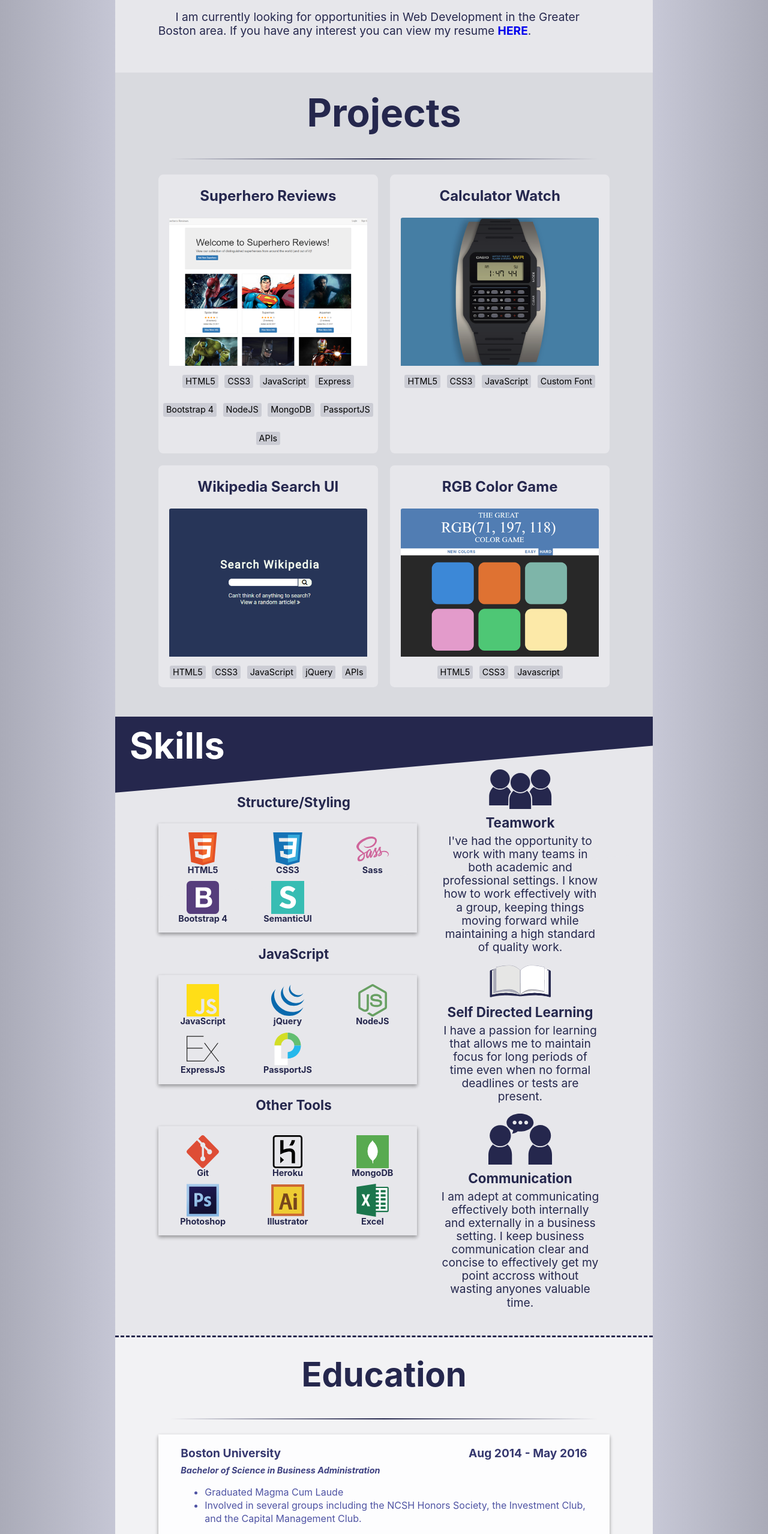
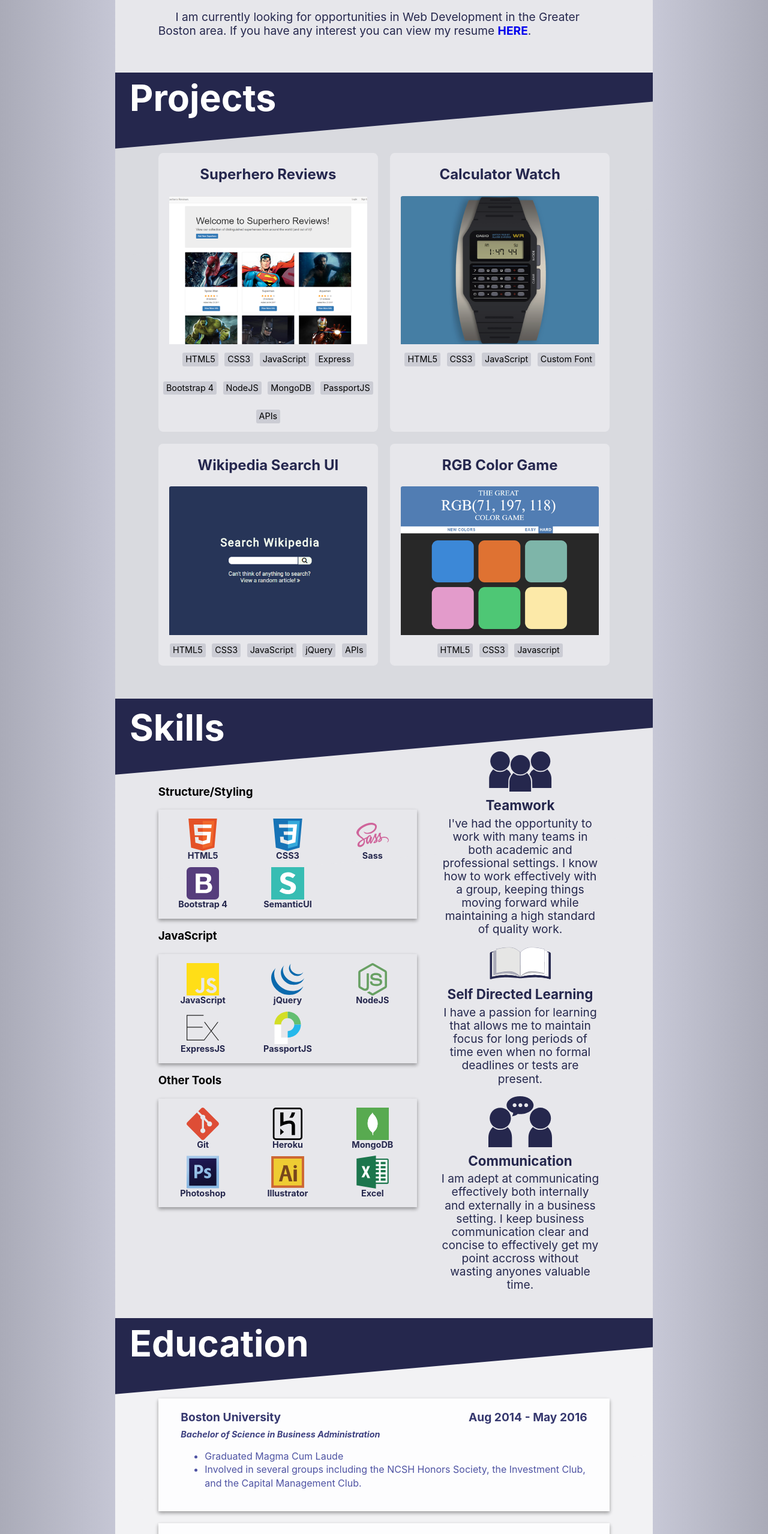
Before and after one commit to LucasLombardo/portfolio-site, a plain HTML site: page index.html in a window 1280 px wide. Shown: the part 1462-4020 px from the top of the page at 60% size. Drawn offline with nearby package versions, Linux system fonts and the light colour scheme.

Commit message:
add angled transitions to body of site

```diff
--- a/css/styles.scss
+++ b/css/styles.scss
@@ -175,18 +175,50 @@ a {
 
 #projects {
 	background-color: lighten($offwhite, 17%);
+	padding: 0;
+	//triangle section title
+	.triangle-container {
+		overflow: hidden;
+		padding: 0;
+		position: relative;
+	}
+	.triangle-title {
+		background-color: $navyblue;
+		background-size: cover;
+		height: 160px;
+		color: white;
 		h2 {
-		margin: 10px 0 40px 0;
-		font-size: 4em;
-		text-align: center;
-		color: $navyblue;
+			font-size: 3.8em;
+			margin: 0;
+			padding: 8px 0 0 24px;
 		}
-	hr {
-		margin: 15px 20px;
-		border: 0;
-		height: 2px;
-		background-image: linear-gradient(to right, rgba(0, 0, 0, 0), $navyblue, rgba(0, 0, 0, 0));
 	}
+	.projects-content {
+		background-color: lighten($offwhite, 17%);
+		padding: 10% 8%;
+		position: relative;
+	}
+	.projects-content > div {
+		position: relative;
+		z-index: 1;
+	}
+	.projects-content:before {
+		content: '';
+		background-color: lighten($offwhite, 17%);
+		position: absolute;
+		height: 100%;
+		width: 120%;
+		top: -40%;
+		left: -10%;
+		transform: rotate(-5deg);
+		z-index: 0;
+	}
+
+	.container {
+		position: relative;
+		margin: -24% 8% 0 8%;
+		padding-bottom: 3%;
+		z-index: 2;
 		.project-grid {
 			display: -webkit-flex;
 			display: flex;
@@ -272,10 +304,10 @@ a {
 			}
 		}
 	}
+}
 
 #skills {
 	padding: 0;
-	border-bottom: 3px dashed $navyblue;
 	//triangle section title
 	.triangle-container {
 		overflow: hidden;
@@ -323,16 +355,9 @@ a {
 		z-index: 2;
 		.skills-col1 {
 			width: 60%;
+			padding-top: 5%;
 			@media (max-width: 640px) {
 				width: 100%;
-			}
-			h3 {
-				color: $navyblue;
-				text-align: center;
-				font-size: 1.4em;
-				&:first-of-type {
-					padding-top: 20px;
-				}
 			}
 			.skill-box {
 				display: flex;
@@ -390,19 +415,50 @@ a {
 
 #education {
 	background-color: lighten($offwhite, 26%);
-	padding-bottom: 5%;
+	padding: 0;
+	//triangle section title
+	.triangle-container {
+		overflow: hidden;
+		padding: 0;
+		position: relative;
+	}
+	.triangle-title {
+		background-color: $navyblue;
+		background-size: cover;
+		height: 160px;
+		color: white;
 		h2 {
-		margin: 10px 0 40px 0;
-		font-size: 3.5em;
-		text-align: center;
-		color: $navyblue;
+			font-size: 3.8em;
+			margin: 0;
+			padding: 8px 0 0 24px;
 		}
-	hr {
-		margin: 15px 20px 25px 20px;
-		border: 0;
-		height: 2px;
-		background-image: linear-gradient(to right, rgba(0, 0, 0, 0), $navyblue, rgba(0, 0, 0, 0));
 	}
+	.education-content {
+		background-color: lighten($offwhite, 26%);
+		padding: 10% 8%;
+		position: relative;
+	}
+	.education-content > div {
+		position: relative;
+		z-index: 1;
+	}
+	.education-content:before {
+		content: '';
+		background-color: lighten($offwhite, 26%);
+		position: absolute;
+		height: 100%;
+		width: 120%;
+		top: -40%;
+		left: -10%;
+		transform: rotate(-5deg);
+		z-index: 0;
+	}
+	//Content
+	.container {
+		position: relative;
+		margin: -24% 8% 0 8%;
+		padding-bottom: 3%;
+		z-index: 2;
 		.school-box {
 			box-shadow: 0 3px 6px rgba(0, 0, 0, 0.16), 0 3px 6px rgba(0, 0, 0, 0.23);
 			padding: 20px 5%;
@@ -428,6 +484,7 @@ a {
 			li {
 				color: lighten($navyblue, 25%);
 				line-height: 1.4em;
+			}
 		}
 	}
 }
@@ -549,7 +606,7 @@ a {
 				width: 60%;
 				margin: 0 auto 20px auto;
 				padding: 4px;
-				border: 2px solid lighten($offwhite, 26%);
+				// border: 2px solid lighten($offwhite, 26%);
 				border-radius: 4px;
 				#success-close {
 					border: 1px solid lighten($offwhite, 26%);
--- a/index.html
+++ b/index.html
@@ -66,13 +66,22 @@
 
 
 <!-- Projects -->
+
+
+
+
 	<span class="anchor" id="projects-anchor"></span>
 	<div id="projects" class="section navsec">
+		<div class="triangle-container">
+			<div class="triangle-title">
+				<h2>Projects</h2>
+			</div>
+			<div class="projects-content">
+			</div>
+		</div>
+
 		<div class="container">
-			<h2>Projects</h2>
-			<hr>
 			<div class="project-grid">
-
 				<!-- Superhero Reviews -->
 				<div class="project">
 					<a href="https://superheroreviews.herokuapp.com" target="_blank"><h3>Superhero Reviews</h3></a>
@@ -304,11 +313,18 @@
 	</div>
 
 <!-- Education -->
+
 	<span class="anchor" id="education-anchor"></span>
 	<div id="education" class="section navsec">
+		<div class="triangle-container">
+			<div class="triangle-title">
+				<h2>Education</h2>
+			</div>
+			<div class="education-content">
+			</div>
+		</div>
+
 		<div class="container">
-			<h2>Education</h2>
-			<hr>
 			<div class="school-box">
 				<h4 class="school-name">Boston University</h4> <h4 class="school-dates">Aug 2014 - May 2016</h4>
 				<h6>Bachelor of Science in Business Administration</h6>
```
Also changed, not shown: css/styles.css, 1 other file. Lines whose indentation alone changed are shown as unchanged.
